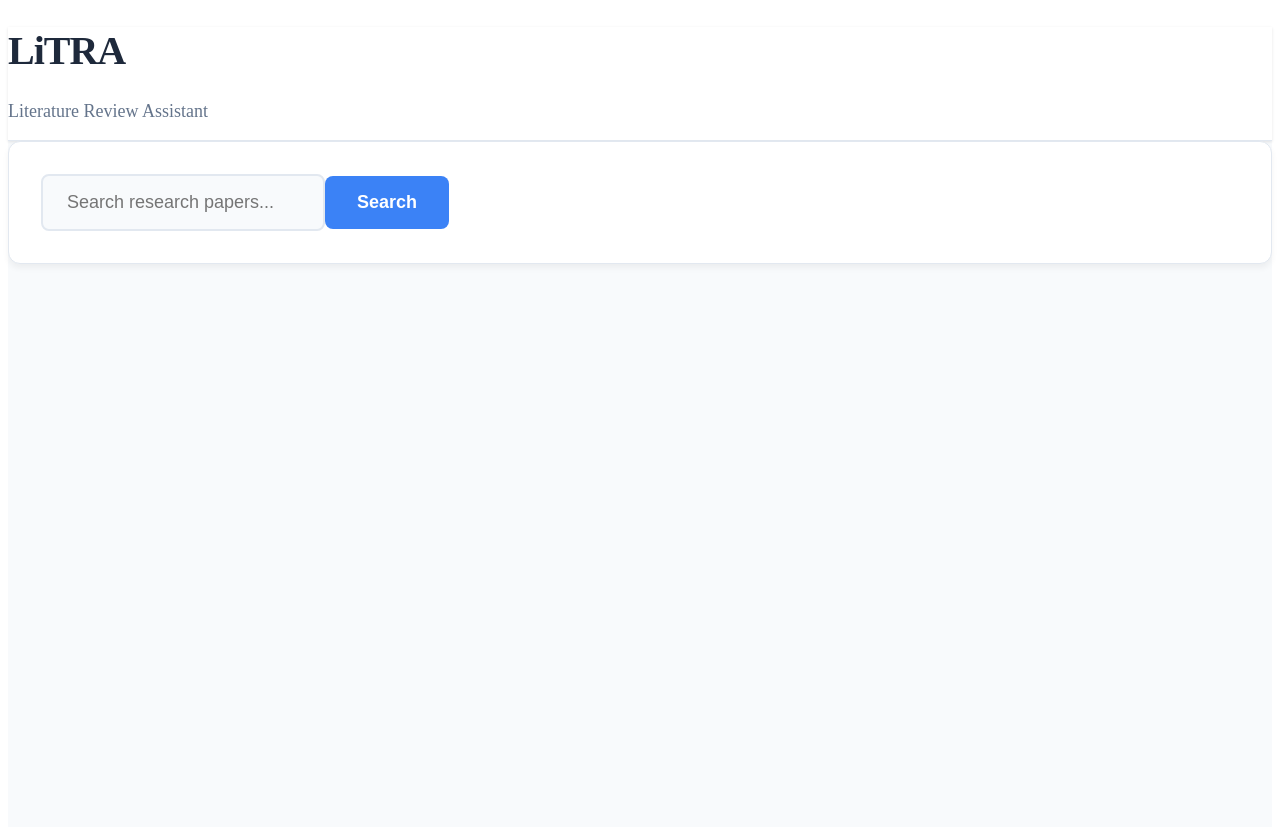
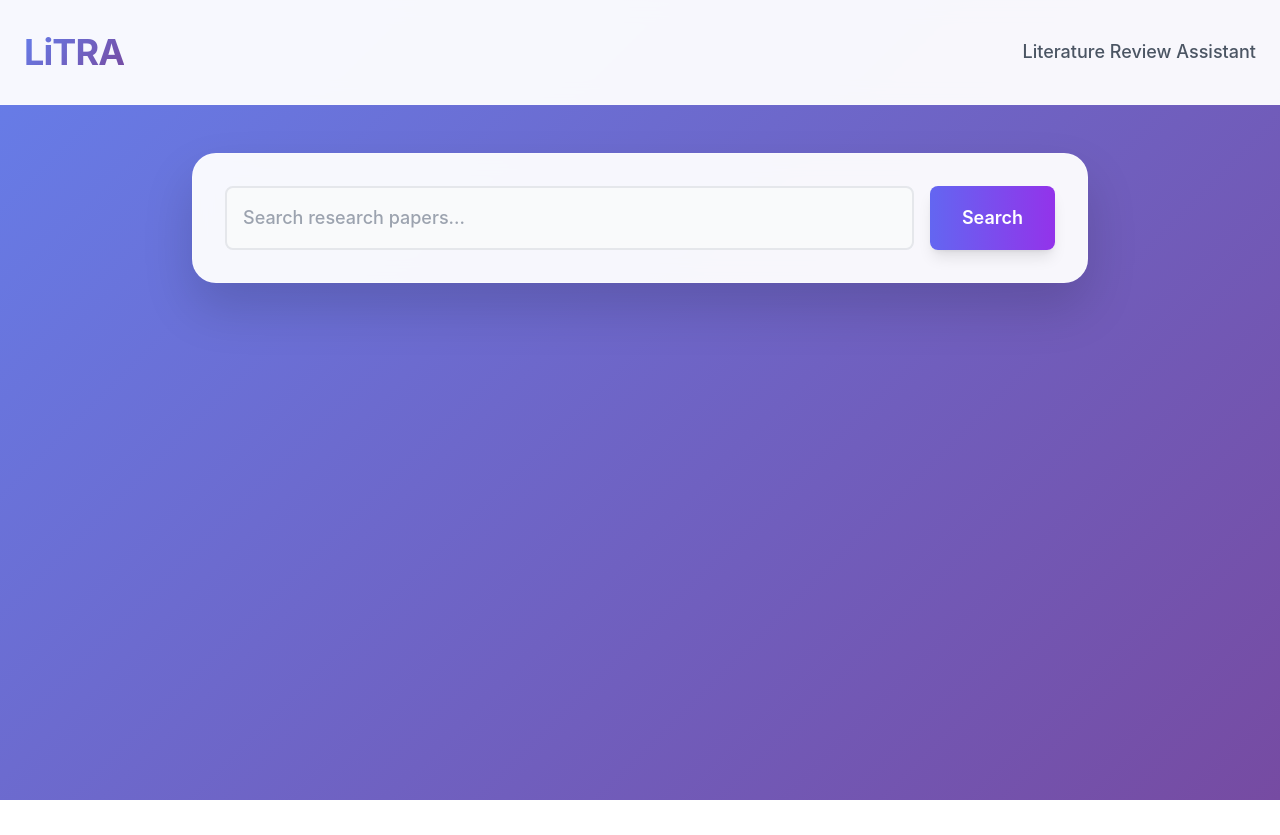
Before and after one commit to troycallen/litra, a Next.js app: page / in a window 1280 px wide. After the commit the page ends 800 px from the top, so only its background shows below. Built offline with nearby package versions, Linux system fonts and the light colour scheme.

Commit message:
fix react override and changle to purple color scheme

```diff
--- /dev/null
+++ b/pages/_app.js
@@ -0,0 +1,5 @@
+import '../styles/globals.css'
+
+export default function App({ Component, pageProps }) {
+  return <Component {...pageProps} />
+}
--- a/pages/index.js
+++ b/pages/index.js
@@ -24,31 +24,15 @@ export default function Home() {
 
 
   return (
-    <div style={{
-      minHeight: '100vh',
-      backgroundColor: '#f8fafc'
-    }}>
+    <div className="min-h-screen">
       {/* Header */}
-      <header style={{
-        backgroundColor: 'white',
-        borderBottom: '1px solid #e2e8f0',
-        boxShadow: '0 1px 3px rgba(0, 0, 0, 0.1)'
-      }}>
+      <header className="modern-header">
         <div className="max-w-7xl mx-auto px-6 py-8">
           <div className="flex items-center justify-between">
-            <h1 style={{
-              fontSize: '2.5rem',
-              fontWeight: '700',
-              letterSpacing: '-0.025em',
-              color: '#1e293b'
-            }}>
+            <h1 className="text-4xl font-bold tracking-tight gradient-text">
               LiTRA
             </h1>
-            <p style={{
-              color: '#64748b',
-              fontSize: '1.125rem',
-              fontWeight: '500'
-            }}>Literature Review Assistant</p>
+            <p className="text-gray-600 text-lg font-medium">Literature Review Assistant</p>
           </div>
         </div>
       </header>
@@ -57,13 +41,7 @@ export default function Home() {
         {/* Search Section */}
         <div className="mb-12">
           <div className="max-w-4xl mx-auto">
-            <div style={{
-              backgroundColor: 'white',
-              borderRadius: '12px',
-              border: '1px solid #e2e8f0',
-              boxShadow: '0 4px 6px rgba(0, 0, 0, 0.05)',
-              padding: '2rem'
-            }}>
+            <div className="modern-card p-8">
               <div className="flex gap-4">
                 <input
                   type="text"
@@ -71,38 +49,16 @@ export default function Home() {
                   onChange={(e) => setQuery(e.target.value)}
                   onKeyPress={(e) => e.key === 'Enter' && searchPapers()}
                   placeholder="Search research papers..."
-                  style={{
-                    flex: 1,
-                    padding: '1rem 1.5rem',
-                    fontSize: '1.125rem',
-                    fontWeight: '500',
-                    color: '#1e293b',
-                    backgroundColor: '#f8fafc',
-                    border: '2px solid #e2e8f0',
-                    borderRadius: '8px',
-                    outline: 'none',
-                    transition: 'border-color 0.2s'
-                  }}
-                  onFocus={(e) => e.target.style.borderColor = '#3b82f6'}
-                  onBlur={(e) => e.target.style.borderColor = '#e2e8f0'}
+                  className="flex-1 p-4 text-lg font-medium text-gray-800 bg-gray-50 border-2 border-gray-200 rounded-lg outline-none transition-all focus:border-indigo-400 focus:ring-2 focus:ring-indigo-100"
                 />
                 <button
                   onClick={searchPapers}
                   disabled={loading}
-                  style={{
-                    padding: '1rem 2rem',
-                    fontSize: '1.125rem',
-                    fontWeight: '600',
-                    color: 'white',
-                    backgroundColor: loading ? '#9ca3af' : '#3b82f6',
-                    border: 'none',
-                    borderRadius: '8px',
-                    cursor: loading ? 'not-allowed' : 'pointer',
-                    transition: 'background-color 0.2s',
-                    opacity: loading ? 0.5 : 1
-                  }}
-                  onMouseEnter={(e) => !loading && (e.target.style.backgroundColor = '#2563eb')}
-                  onMouseLeave={(e) => !loading && (e.target.style.backgroundColor = '#3b82f6')}
+                  className={`px-8 py-4 text-lg font-semibold text-white rounded-lg transition-all ${
+                    loading
+                      ? 'bg-gray-400 cursor-not-allowed opacity-50'
+                      : 'bg-gradient-to-r from-indigo-500 to-purple-600 hover:from-indigo-600 hover:to-purple-700 shadow-lg hover:shadow-xl transform hover:-translate-y-0.5'
+                  }`}
                 >
                   {loading ? 'Searching...' : 'Search'}
                 </button>
@@ -114,44 +70,16 @@ export default function Home() {
         {/* Results */}
         <div className="space-y-8">
           {papers.length > 0 && (
-            <div style={{
-              backgroundColor: 'white',
-              borderRadius: '12px',
-              border: '1px solid #e2e8f0',
-              boxShadow: '0 4px 6px rgba(0, 0, 0, 0.05)',
-              overflow: 'hidden'
-            }}>
-              <div style={{
-                padding: '1.5rem 2rem',
-                backgroundColor: '#f8fafc',
-                borderBottom: '1px solid #e2e8f0'
-              }}>
-                <h2 style={{
-                  fontSize: '1.5rem',
-                  fontWeight: '700',
-                  color: '#1e293b'
-                }}>Found {papers.length} papers</h2>
+            <div className="modern-card overflow-hidden">
+              <div className="px-8 py-6 bg-gradient-to-r from-indigo-50 to-purple-50 border-b border-indigo-100">
+                <h2 className="text-2xl font-bold gradient-text">Found {papers.length} papers</h2>
               </div>
               <div className="divide-y" style={{ borderColor: 'rgba(226, 232, 240, 0.3)' }}>
                 {papers.map((paper, index) => (
                   <div key={index}>
                     {/* Paper Card */}
                     <div
-                      className="px-8 py-6 cursor-pointer transition-all duration-300 group"
-                      style={{
-                        background: 'rgba(255, 255, 255, 0.8)',
-                        borderLeft: '4px solid transparent'
-                      }}
-                      onMouseEnter={(e) => {
-                        e.currentTarget.style.background = 'linear-gradient(135deg, rgba(102, 126, 234, 0.1) 0%, rgba(118, 75, 162, 0.05) 100%)'
-                        e.currentTarget.style.borderLeftColor = '#667eea'
-                        e.currentTarget.style.transform = 'translateX(4px)'
-                      }}
-                      onMouseLeave={(e) => {
-                        e.currentTarget.style.background = 'rgba(255, 255, 255, 0.8)'
-                        e.currentTarget.style.borderLeftColor = 'transparent'
-                        e.currentTarget.style.transform = 'translateX(0px)'
-                      }}
+                      className="px-8 py-6 cursor-pointer transition-all duration-300 group bg-white bg-opacity-80 border-l-4 border-transparent hover:bg-gradient-to-r hover:from-indigo-50 hover:to-purple-50 hover:border-indigo-400 hover:transform hover:translate-x-1"
                       onClick={() => {
                         console.log('Paper clicked:', paper.title)
                         setExpandedPaper(expandedPaper?.title === paper.title ? null : paper)
@@ -169,81 +97,23 @@ export default function Home() {
 
                     {/* Expanded Details */}
                     {expandedPaper?.title === paper.title && (
-                      <div
-                        className="px-10 py-10"
-                        style={{
-                          background: 'linear-gradient(135deg, rgba(102, 126, 234, 0.05) 0%, rgba(118, 75, 162, 0.08) 100%)',
-                          borderTop: '1px solid rgba(102, 126, 234, 0.2)'
-                        }}
-                      >
+                      <div className="px-10 py-10 bg-gradient-to-r from-indigo-25 to-purple-25 border-t border-indigo-200">
                         <div className="space-y-8">
                           {/* Full Abstract */}
                           <div>
-                            <h4 className="text-2xl font-bold text-gray-900 mb-6">Abstract</h4>
+                            <h4 className="text-2xl font-bold gradient-text mb-6">Abstract</h4>
                             <p className="text-gray-700 leading-relaxed text-lg">{paper.abstract}</p>
                           </div>
 
                           {/* Actions */}
                           <div className="flex gap-4">
-                            <button
-                              className="px-8 py-4 font-semibold transition-all shadow-lg"
-                              style={{
-                                background: 'rgba(255, 255, 255, 0.9)',
-                                border: '2px solid rgba(102, 126, 234, 0.3)',
-                                color: '#4b5563',
-                                borderRadius: '16px'
-                              }}
-                              onMouseEnter={(e) => {
-                                e.target.style.background = 'rgba(102, 126, 234, 0.1)'
-                                e.target.style.transform = 'translateY(-2px)'
-                                e.target.style.boxShadow = '0 10px 25px rgba(102, 126, 234, 0.2)'
-                              }}
-                              onMouseLeave={(e) => {
-                                e.target.style.background = 'rgba(255, 255, 255, 0.9)'
-                                e.target.style.transform = 'translateY(0px)'
-                                e.target.style.boxShadow = '0 4px 6px rgba(0, 0, 0, 0.1)'
-                              }}
-                            >
+                            <button className="px-8 py-4 font-semibold transition-all shadow-lg bg-white bg-opacity-90 border-2 border-indigo-200 text-gray-600 rounded-2xl hover:bg-indigo-50 hover:border-indigo-300 hover:transform hover:-translate-y-1 hover:shadow-xl">
                               🔍 Extract Concepts
                             </button>
-                            <button
-                              className="px-8 py-4 font-semibold transition-all shadow-lg"
-                              style={{
-                                background: 'rgba(255, 255, 255, 0.9)',
-                                border: '2px solid rgba(102, 126, 234, 0.3)',
-                                color: '#4b5563',
-                                borderRadius: '16px'
-                              }}
-                              onMouseEnter={(e) => {
-                                e.target.style.background = 'rgba(102, 126, 234, 0.1)'
-                                e.target.style.transform = 'translateY(-2px)'
-                                e.target.style.boxShadow = '0 10px 25px rgba(102, 126, 234, 0.2)'
-                              }}
-                              onMouseLeave={(e) => {
-                                e.target.style.background = 'rgba(255, 255, 255, 0.9)'
-                                e.target.style.transform = 'translateY(0px)'
-                                e.target.style.boxShadow = '0 4px 6px rgba(0, 0, 0, 0.1)'
-                              }}
-                            >
+                            <button className="px-8 py-4 font-semibold transition-all shadow-lg bg-white bg-opacity-90 border-2 border-indigo-200 text-gray-600 rounded-2xl hover:bg-indigo-50 hover:border-indigo-300 hover:transform hover:-translate-y-1 hover:shadow-xl">
                               🔗 Find Related
                             </button>
-                            <button
-                              className="px-8 py-4 font-semibold transition-all shadow-lg"
-                              style={{
-                                background: 'linear-gradient(135deg, #667eea 0%, #764ba2 100%)',
-                                border: 'none',
-                                color: 'white',
-                                borderRadius: '16px'
-                              }}
-                              onMouseEnter={(e) => {
-                                e.target.style.transform = 'translateY(-2px)'
-                                e.target.style.boxShadow = '0 15px 35px rgba(102, 126, 234, 0.4)'
-                              }}
-                              onMouseLeave={(e) => {
-                                e.target.style.transform = 'translateY(0px)'
-                                e.target.style.boxShadow = '0 4px 6px rgba(0, 0, 0, 0.1)'
-                              }}
-                            >
+                            <button className="px-8 py-4 font-semibold transition-all shadow-lg bg-gradient-to-r from-indigo-500 to-purple-600 text-white rounded-2xl hover:from-indigo-600 hover:to-purple-700 hover:transform hover:-translate-y-1 hover:shadow-xl">
                               ✨ Add to Graph
                             </button>
                           </div>
@@ -257,8 +127,8 @@ export default function Home() {
           )}
 
           {papers.length === 0 && query && !loading && (
-            <div className="bg-white border border-gray-200 shadow-md px-6 py-8 text-center">
-              <p className="text-gray-600">No papers found for <span className="font-medium text-gray-900">"{query}"</span></p>
+            <div className="modern-card px-6 py-8 text-center">
+              <p className="text-gray-600">No papers found for <span className="font-medium gradient-text">"{query}"</span></p>
             </div>
           )}
 
--- a/styles/globals.css
+++ b/styles/globals.css
@@ -25,19 +25,11 @@
   }
 }
 
-/* Custom colors */
-.bg-indigo-600 { background-color: #4f46e5; }
-.bg-indigo-700 { background-color: #4338ca; }
-.bg-indigo-50 { background-color: #eef2ff; }
-.bg-indigo-100 { background-color: #e0e7ff; }
-.text-indigo-600 { color: #4f46e5; }
-.text-indigo-700 { color: #4338ca; }
-.border-indigo-400 { border-color: #818cf8; }
-.border-indigo-200 { border-color: #c7d2fe; }
-.hover\:bg-indigo-700:hover { background-color: #4338ca; }
-.hover\:bg-indigo-50:hover { background-color: #eef2ff; }
-.hover\:text-indigo-700:hover { color: #4338ca; }
-.hover\:border-indigo-400:hover { border-color: #818cf8; }
+/* Custom gradient colors */
+.from-indigo-25 { --tw-gradient-from: #f8faff; }
+.to-purple-25 { --tw-gradient-to: #faf8ff; }
+.bg-indigo-25 { background-color: #f8faff; }
+.bg-purple-25 { background-color: #faf8ff; }
 
 /* Force modern styles */
 body {
--- a/tailwind.config.js
+++ b/tailwind.config.js
@@ -6,7 +6,12 @@ module.exports = {
     './app/**/*.{js,ts,jsx,tsx,mdx}',
   ],
   theme: {
-    extend: {},
+    extend: {
+      colors: {
+        'indigo-25': '#f8faff',
+        'purple-25': '#faf8ff',
+      }
+    },
   },
   plugins: [],
 }
```
